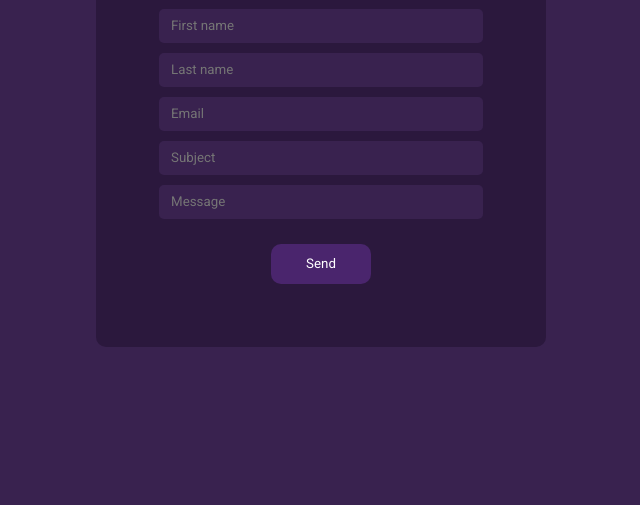
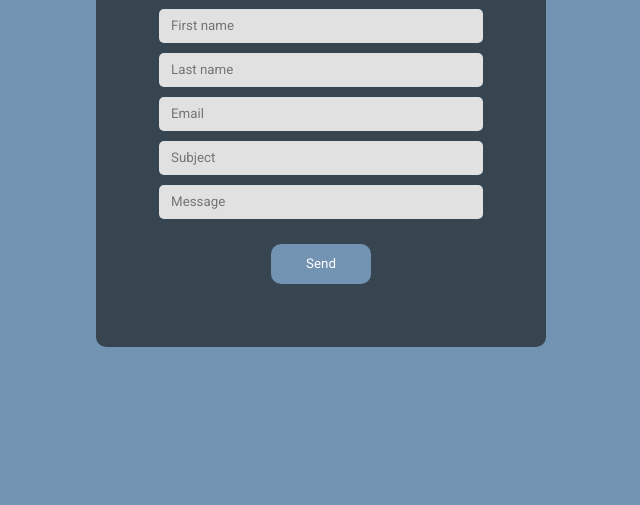
Before and after one commit to miloshevm/Simple-Email-Form, a plain HTML site: page index.html in a window 1280 px wide. Shown: the part 311-816 px from the top of the page, without its empty margins (319-959 px from the left). Drawn offline with Linux system fonts and the light colour scheme.

Commit message:
color change

```diff
--- a/style.css
+++ b/style.css
@@ -1,5 +1,5 @@
 body{
-    background-color: rgb(57, 34, 79);
+    background-color: #7393B3;
     display: flex;
     flex-direction: column;
     justify-content: center;
@@ -9,7 +9,7 @@ body{
 }
 
 .contact{
-    background-color: rgb(43, 24, 61);
+    background-color: #36454F;
     width: 450px;
     height: 500px;
     display: flex;
@@ -32,10 +32,10 @@ body{
     padding: 0px 10px;
     height: 30px;
     margin: 5px;
-    background-color: rgb(57, 34, 79);
+    background-color: rgb(225, 225, 225);
     border-color: transparent;
     border-radius: 5px;
-    color: white;
+    color: black;
     font-family: 'Roboto', sans-serif;
 }
 
@@ -43,7 +43,7 @@ body{
     width: 100px;
     height: 40px;
     margin-top: 20px;
-    background-color: rgb(74, 37, 109);
+    background-color: #7393B3;
     border-color: transparent;
     border-radius: 10px;
     color: white;
```
